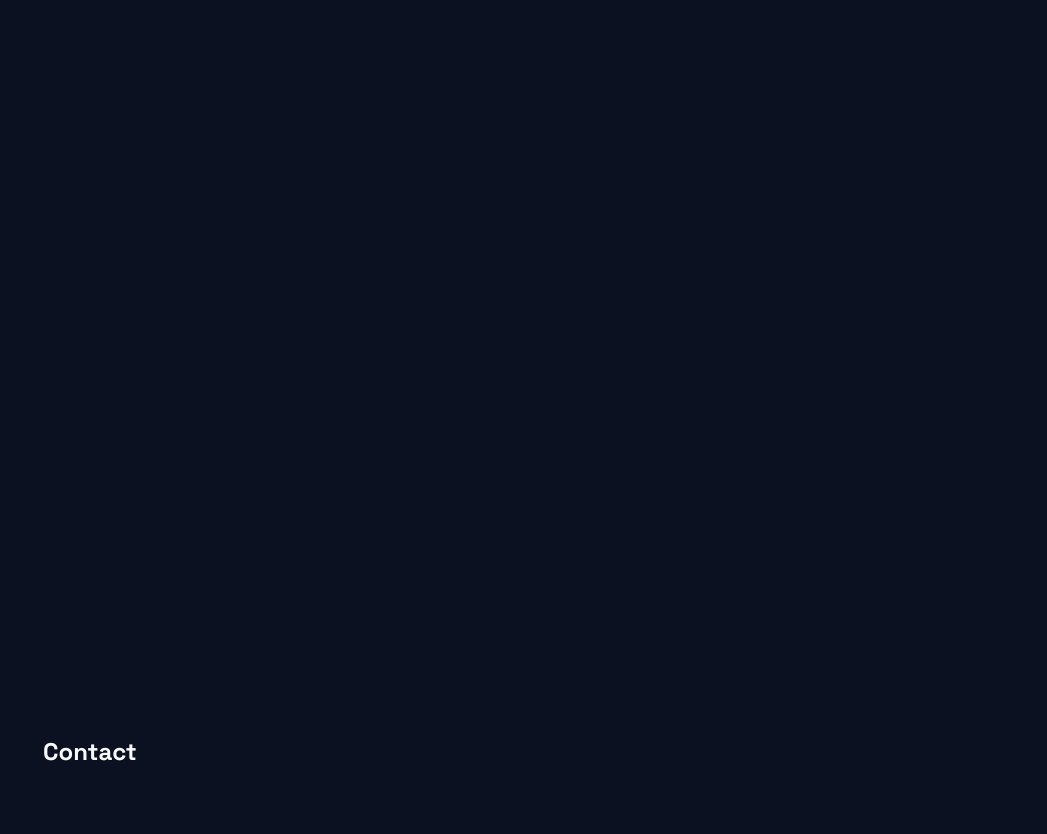
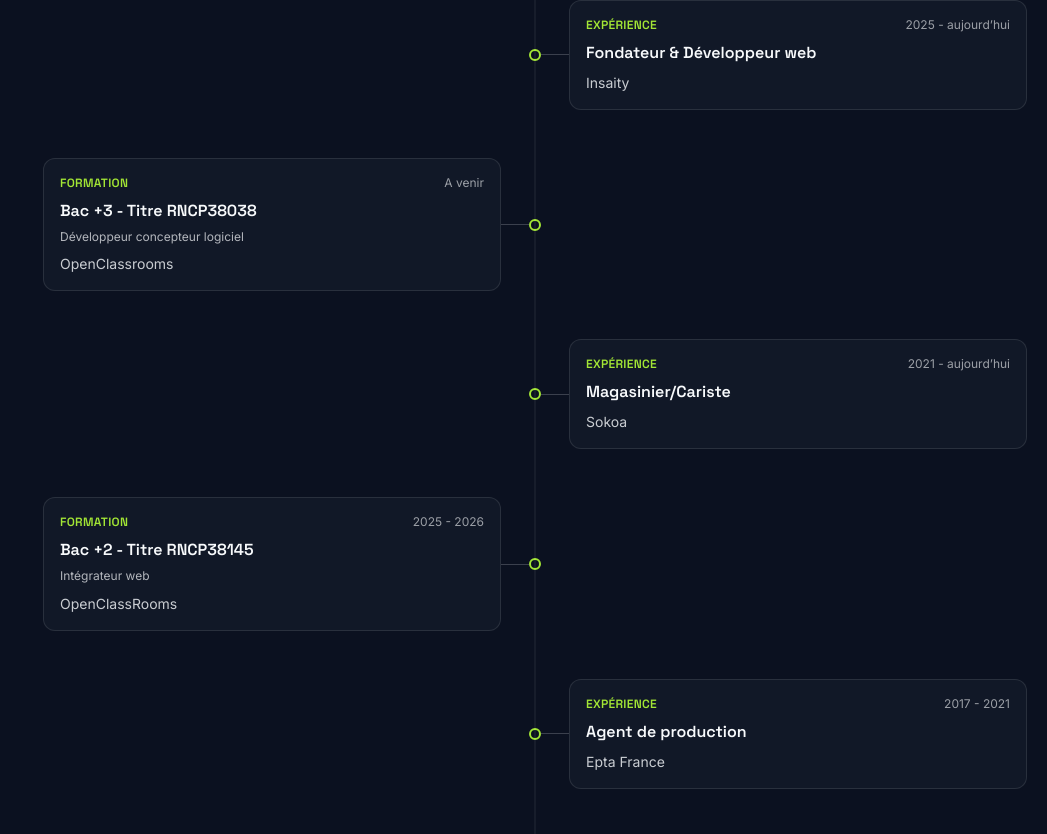
Before and after one commit to Mavaki64/Portfolio, a Next.js app: page / in a window 1280 px wide. Shown: the part 3606-4440 px from the top of the page, without its empty margins (233-1280 px from the left). Built offline with nearby package versions, Linux system fonts and the light colour scheme; no server answers.

Commit message:
Ajout de la section Parcours avec des cartes de carrière, incluant des expériences et formations. Création du composant CareerCard pour afficher les informations de manière structurée.

```diff
--- a/app/page.tsx
+++ b/app/page.tsx
@@ -2,6 +2,67 @@ import Link from "next/link";
 import Image from "next/image";
 import Skill, { SoftSkill } from "@/components/Skill";
 import ProjectCard, { type Project } from "@/components/ProjectCard";
+import CareerCard from "@/components/CareerCard";
+
+type CareerItem = {
+  id: number;
+  type: "Formation" | "Expérience";
+  title: string;
+  description: string | null;
+  date: string;
+  location: string;
+};
+
+const career: CareerItem[] = [
+  {
+    id: 1,
+    type: "Expérience",
+    title: "Fondateur & Développeur web",
+    description: null,
+    date: "2025 - aujourd’hui",
+    location: "Insaity",
+  },
+  {
+    id: 2,
+    type: "Formation",
+    title: "Bac +3 - Titre RNCP38038",
+    description: "Développeur concepteur logiciel",
+    date: "A venir",
+    location: "OpenClassrooms",
+  },
+  {
+    id: 3,
+    type: "Expérience",
+    title: "Magasinier/Cariste",
+    description: null,
+    date: "2021 - aujourd’hui",
+    location: "Sokoa",
+  },
+  {
+    id: 4,
+    type: "Formation",
+    title: "Bac +2 - Titre RNCP38145",
+    description: "Intégrateur web",
+    date: "2025 - 2026",
+    location: "OpenClassRooms",
+  },
+  {
+    id: 5,
+    type: "Expérience",
+    title: "Agent de production",
+    description: null,
+    date: "2017 - 2021",
+    location: "Epta France",
+  },
+  {
+    id: 6,
+    type: "Formation",
+    title: "Bac pro SEN",
+    description: "Systèmes électroniques et numériques",
+    date: "2013 - 2016",
+    location: "Lycée Ramirro Arrue",
+  },
+];
 
 const projects: Project[] = [
   {
@@ -224,8 +285,43 @@ export default function Home() {
         </div>
       </section>
 
-      <section id="Parcours" className="max-w-5xl w-full px-4 py-16 md:h-screen lg:px-5">
-      <h2 className="text-left font-title text-2xl font-bold">Parcours</h2>
+      <section id="Parcours" className="max-w-5xl w-full px-4 py-16 lg:px-5">
+        <h2 className="text-left font-title text-2xl font-bold">Parcours</h2>
+
+        <div className="relative mt-8">
+          <div
+            aria-hidden
+            className="absolute top-0 bottom-0 left-[5px] w-px bg-foreground/10 md:left-1/2 md:-translate-x-1/2"
+          />
+          <ol className="flex flex-col gap-8 md:gap-12">
+            {career.map((item) => {
+              const isLeft = item.type === "Formation";
+              return (
+                <li
+                  key={item.id}
+                  className="md:grid md:grid-cols-2"
+                >
+                  <div
+                    className={
+                      isLeft
+                        ? "md:col-start-1 md:-mr-1.5"
+                        : "md:col-start-2 md:-ml-1.5"
+                    }
+                  >
+                    <CareerCard
+                      type={item.type}
+                      title={item.title}
+                      description={item.description}
+                      date={item.date}
+                      location={item.location}
+                      orientation={isLeft ? "left" : "right"}
+                    />
+                  </div>
+                </li>
+              );
+            })}
+          </ol>
+        </div>
       </section>
 
       <section id="Contact" className="max-w-5xl w-full px-4 py-16 md:h-screen lg:px-5">
--- /dev/null
+++ b/components/CareerCard.tsx
@@ -0,0 +1,55 @@
+export type CareerCardProps = {
+  type: string;
+  title: string;
+  description: string | null;
+  date: string;
+  location: string;
+  orientation: "left" | "right";
+};
+
+export default function CareerCard({
+  type,
+  title,
+  description,
+  date,
+  location,
+  orientation,
+}: CareerCardProps) {
+  const isLeft = orientation === "left";
+
+  return (
+    <div
+      className={`flex w-full items-center ${
+        isLeft ? "flex-row md:flex-row-reverse" : "flex-row"
+      }`}
+    >
+      <div
+        aria-hidden
+        className={`flex shrink-0 items-center ${
+          isLeft ? "flex-row md:flex-row-reverse" : "flex-row"
+        }`}
+      >
+        <span className="size-3 shrink-0 rounded-full border-2 border-primary bg-background" />
+        <span className="h-px w-5 bg-foreground/20 sm:w-7" />
+      </div>
+
+      <article className="min-w-0 flex-1 rounded-xl border border-foreground/10 bg-surface p-4">
+        <div className="flex flex-wrap items-baseline justify-between gap-x-3 gap-y-1">
+          <p className="font-title text-xs font-semibold tracking-wide text-primary uppercase">
+            {type}
+          </p>
+          <p className="font-text text-xs text-foreground/60">{date}</p>
+        </div>
+        <h3 className="mt-2 font-title text-base font-semibold text-foreground">
+          {title}
+        </h3>
+        {description ? (
+          <p className="mt-1 font-text text-xs leading-relaxed text-foreground/70">
+            {description}
+          </p>
+        ) : null}
+        <p className="mt-2 font-text text-sm text-foreground/80">{location}</p>
+      </article>
+    </div>
+  );
+}
```
